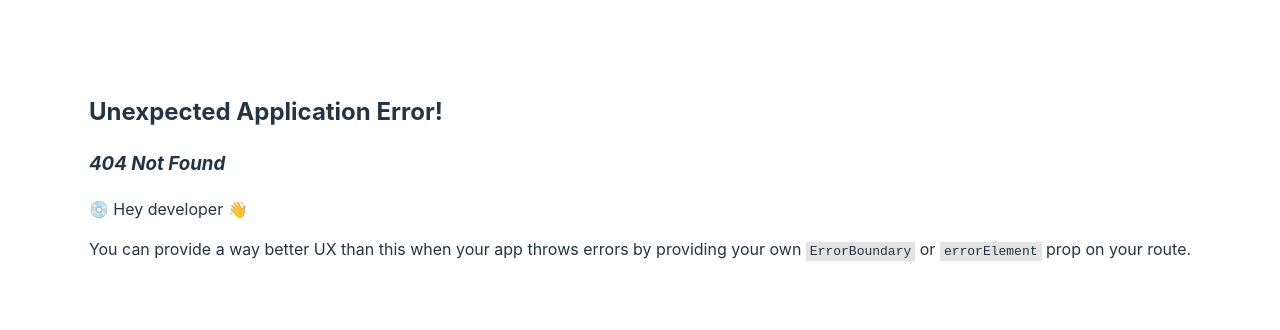
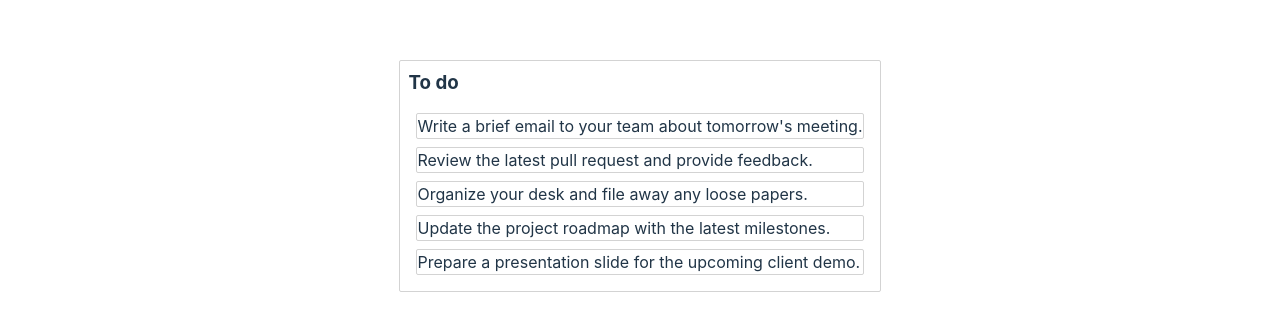
Before and after one commit to camyacodes/MixMaster, a React (Vite) app in the folder client/: page /setlists in a window 1280 px wide. Before the commit this address had no page. Shown: the part 224-554 px from the top of the page. Built offline with nearby package versions, Linux system fonts and the light colour scheme.

Commit message:
react dnd tutorial

```diff
--- a/client/package.json
+++ b/client/package.json
@@ -12,12 +12,14 @@
   "dependencies": {
     "@emotion/react": "^11.13.0",
     "@emotion/styled": "^11.13.0",
+    "@hello-pangea/dnd": "^16.6.0",
     "@mui/icons-material": "^5.16.6",
     "@mui/material": "^5.16.6",
     "axios": "^1.7.3",
     "react": "^18.3.1",
     "react-dom": "^18.3.1",
-    "react-router-dom": "^6.26.0"
+    "react-router-dom": "^6.26.0",
+    "styled-components": "^6.1.12"
   },
   "devDependencies": {
     "@types/react": "^18.3.3",
--- a/client/src/main.tsx
+++ b/client/src/main.tsx
@@ -5,6 +5,7 @@ import { createBrowserRouter, RouterProvider } from 'react-router-dom'
 import './index.css'
 import SignUp from './pages/SignUp.tsx'
 import Login from './pages/Login.tsx'
+import Setlists from './pages/Setlists.tsx'
 const router = createBrowserRouter([
   {
     path: '/signup',
@@ -14,6 +15,10 @@ const router = createBrowserRouter([
     path: '/login',
     element: <Login />,
   },
+  {
+    path: '/setlists',
+    element: <Setlists />,
+  },
 ])
 
 ReactDOM.createRoot(document.getElementById('root')!).render(
--- /dev/null
+++ b/client/src/pages/Setlists.tsx
@@ -0,0 +1,181 @@
+import {
+  DragDropContext,
+  Droppable,
+  Draggable,
+  DropResult,
+} from '@hello-pangea/dnd'
+import { useState } from 'react'
+import styled from 'styled-components'
+const Container = styled.div`
+  margin: 8px;
+  border: 1px solid lightgrey;
+  border-radius: 2px;
+  background-color: white;
+`
+const Title = styled.h3`
+  padding: 8px;
+  padding-bottom: 0px;
+  margin: 0;
+`
+const TaskList = styled.div`
+  padding: 8px;
+`
+
+interface TTask {
+  id: number
+  content: string
+}
+
+interface TTaskCollection {
+  [key: string]: TTask
+}
+
+interface TColumn {
+  id: string
+  title: string
+  taskIds: string[]
+}
+
+interface TColumnCollection {
+  [key: string]: TColumn
+}
+
+interface TData {
+  tasks: TTaskCollection
+  columns: TColumnCollection
+  columnOrder: string[]
+}
+
+// interface TResult {
+//   destination: {
+//     droppableId: string
+//     index: number
+//   }
+//   draggableId: string
+//   mode: string
+//   reason: string
+//   combine: boolean
+//   source: {
+//     droppableId: string
+//     index: number
+//   }
+//   type: string
+// }
+
+const initialData: TData = {
+  tasks: {
+    'id-1': {
+      id: 1,
+      content: "Write a brief email to your team about tomorrow's meeting.",
+    },
+    'id-2': {
+      id: 2,
+      content: 'Review the latest pull request and provide feedback.',
+    },
+    'id-3': {
+      id: 3,
+      content: 'Organize your desk and file away any loose papers.',
+    },
+    'id-4': {
+      id: 4,
+      content: 'Update the project roadmap with the latest milestones.',
+    },
+    'id-5': {
+      id: 5,
+      content: 'Prepare a presentation slide for the upcoming client demo.',
+    },
+  },
+  columns: {
+    'column-1': {
+      id: 'column-1',
+      title: 'To do',
+      taskIds: ['id-1', 'id-2', 'id-3', 'id-4', 'id-5'],
+    },
+  },
+  columnOrder: ['column-1'],
+}
+
+const Column = ({ column, tasks }: { column: TColumn; tasks: TTask[] }) => {
+  return (
+    <Container>
+      <Title>{column.title}</Title>
+      <Droppable droppableId={column.id}>
+        {(provided) => (
+          <TaskList ref={provided.innerRef} {...provided.droppableProps}>
+            {tasks.map((task, index) => {
+              return <Task key={task.id} task={task} index={index} />
+            })}
+            {provided.placeholder}
+          </TaskList>
+        )}
+      </Droppable>
+    </Container>
+  )
+}
+
+const Task = ({ task, index }: { task: TTask; index: number }) => {
+  return (
+    <Draggable draggableId={`id-${task.id}`} index={index}>
+      {(provided) => (
+        <Container
+          {...provided.dragHandleProps}
+          {...provided.draggableProps}
+          ref={provided.innerRef}
+        >
+          {task.content}
+        </Container>
+      )}
+    </Draggable>
+  )
+}
+
+const Setlists = () => {
+  const [todos, setTodos] = useState(initialData)
+
+  const handleOnDragEnd = (result: DropResult) => {
+    const { destination, source, draggableId } = result
+
+    if (!destination) {
+      return
+    }
+
+    if (
+      destination.droppableId === source.droppableId &&
+      destination.index === source.index
+    ) {
+      return
+    }
+
+    const column = todos.columns[source.droppableId]
+    const newTaskIds = [...column.taskIds]
+    newTaskIds.splice(source.index, 1)
+    newTaskIds.splice(destination.index, 0, draggableId)
+    // console.log(newTaskIds)
+    const newColumn = {
+      ...column,
+      taskIds: newTaskIds,
+    }
+
+    const newTodos = {
+      ...todos,
+      columns: {
+        ...todos.columns,
+        [newColumn.id]: newColumn,
+      },
+    }
+    setTodos(newTodos)
+    console.log(newTodos.columns['column-1'].taskIds)
+  }
+  return (
+    <DragDropContext onDragEnd={handleOnDragEnd}>
+      {todos.columnOrder.map((colId) => {
+        const column = todos.columns[colId]
+        const tasks = column.taskIds.map((taskId) => todos.tasks[taskId])
+
+        return <Column key={colId} column={column} tasks={tasks} />
+      })}
+    </DragDropContext>
+  )
+}
+
+export default Setlists
```
Also changed, not shown: 1 other file (tests, documents, lock files or other folders).
